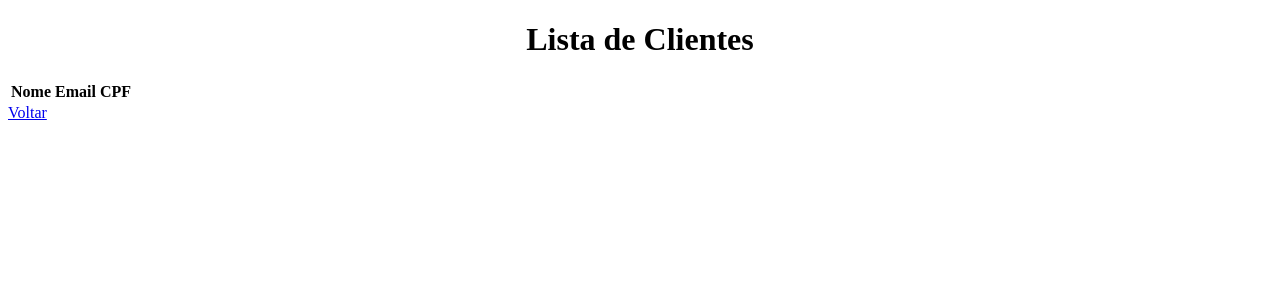
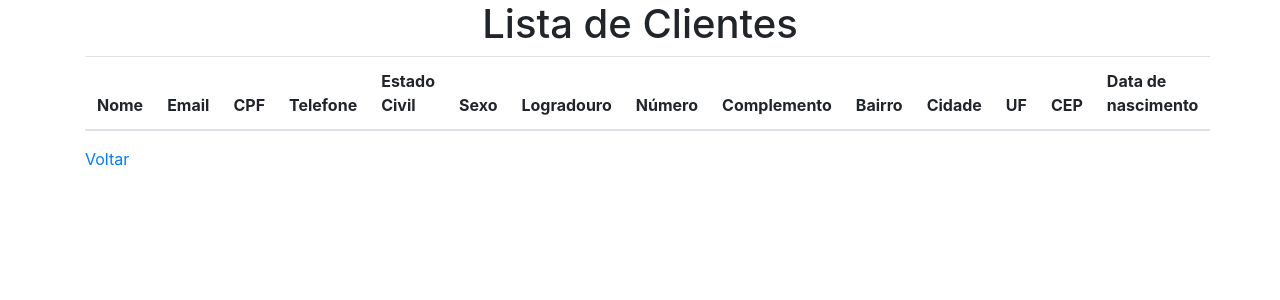
Before and after one commit to phhonoratos/Projeto_Integrador_3, a Java web app: page /ListarCliente in a window 1280 px wide. Shown: the top 300 px of the page. Run offline with Tomcat 11, a stand-in JSP engine, Linux system fonts and the light colour scheme; data that the repository does not hold is empty.

Commit message:
ajustando lista de clientes

```diff
--- a/AlCappuccino/src/main/webapp/listarCliente.jsp
+++ b/AlCappuccino/src/main/webapp/listarCliente.jsp
@@ -8,7 +8,7 @@
 <%@page contentType="text/html" pageEncoding="UTF-8"%>
 <!DOCTYPE html>
 <html>
-
+    <%@include file="header.jsp" %>
     <head>
         <meta http-equiv="Content-Type" content="text/html; charset=UTF-8">
         <title>Clientes</title>
@@ -21,6 +21,17 @@
                 <th>Nome</th>
                 <th>Email</th>
                 <th>CPF</th>
+                <th>Telefone</th>
+                <th>Estado Civil</th>
+                <th>Sexo</th>
+                <th>Logradouro</th>
+                <th>Número</th>
+                <th>Complemento</th>
+                <th>Bairro</th>
+                <th>Cidade</th>
+                <th>UF</th>
+                <th>CEP</th>
+                <th>Data de nascimento</th>
                 </thead>
                 <tbody>
                     <c:forEach var="cliente" items="${listaClientes}">
@@ -28,6 +39,17 @@
                             <td>${cliente.nome}</td>
                             <td>${cliente.email}</td>
                             <td>${cliente.cpf}</td>
+                            <td>${cliente.telefone}</td>
+                            <td>${cliente.estado_civil}</td>
+                            <td>${cliente.sexo}</td>
+                            <td>${cliente.logradouro}</td>
+                            <td>${cliente.numero}</td>
+                            <td>${cliente.complemento}</td>
+                            <td>${cliente.bairro}</td>
+                            <td>${cliente.cidade}</td>
+                            <td>${cliente.uf}</td>
+                            <td>${cliente.cep}</td>
+                            <td>${cliente.dt_nascimento}</td>
                         </tr>
                     </c:forEach>
 
```
Also changed, not shown: 3 other files. Lines whose indentation alone changed are shown as unchanged.
